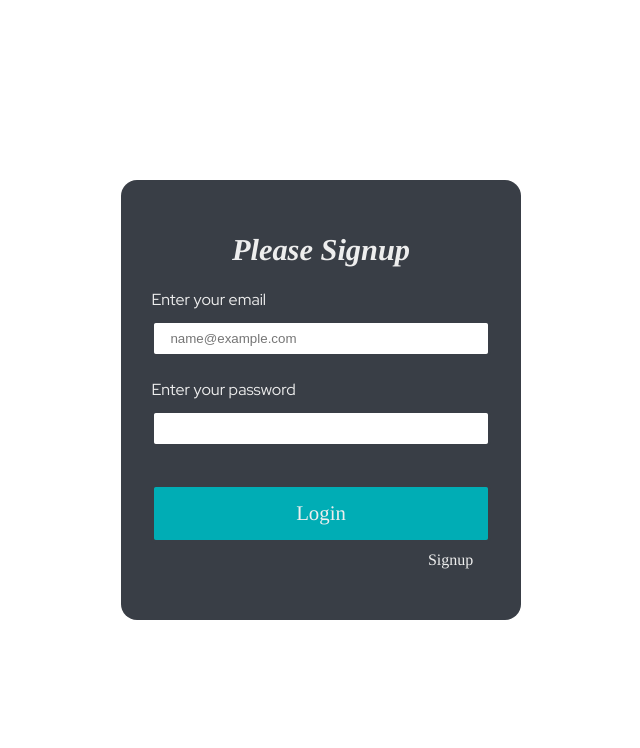
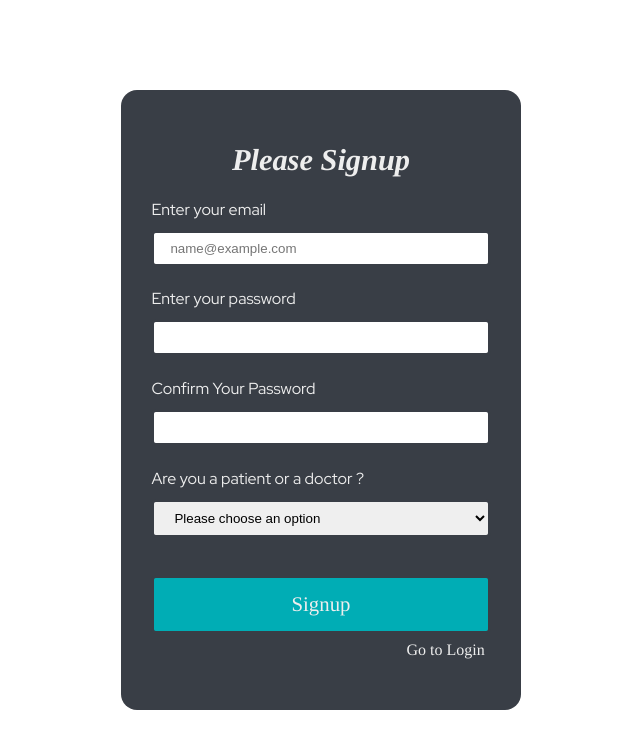
Before and after one commit to alimohamedkh/retinal-image-classifier, a React (Vite) app in the folder xai-eye-scan-frontend/: page /signup in a window 1280 px wide. Shown: the top 748 px of the page, without its empty margins (319-959 px from the left). Built offline with nearby package versions, Linux system fonts and the light colour scheme.

Commit message:
Adding Backend Tester

```diff
--- a/xai-eye-scan-frontend/src/App.tsx
+++ b/xai-eye-scan-frontend/src/App.tsx
@@ -9,6 +9,7 @@ import Historypage from "./pages/Historypage";
 import LoginPage from "./pages/LoginPage";
 import Signuppage from "./pages/Signuppage";
 import { QueryClient, QueryClientProvider } from "@tanstack/react-query";
+import Krookypage from "./pages/Krookypage";
 
 const queryClient = new QueryClient({
   defaultOptions: {
@@ -32,6 +33,7 @@ function App() {
           >
             <Route index element={<Navigate replace to="home" />} />
             <Route path="home" element={<Homepage />} />
+            <Route path="krooky" element={<Krookypage />} />
             <Route path="history" element={<Historypage />} />
             <Route path="history/:patientId" element={<Historypage />} />
           </Route>
--- a/xai-eye-scan-frontend/src/features/auth/LoginForm.tsx
+++ b/xai-eye-scan-frontend/src/features/auth/LoginForm.tsx
@@ -3,8 +3,8 @@ import { Link } from "react-router-dom";
 import useLogin from "./useLogin";
 
 function LoginForm() {
-  const [email, setEmail] = useState<string>();
-  const [password, setPassword] = useState<string>();
+  const [email, setEmail] = useState<string>("");
+  const [password, setPassword] = useState<string>("");
   const { login, isLoading } = useLogin();
 
   function handleSubmit(e: React.FormEvent<HTMLFormElement>) {
--- a/xai-eye-scan-frontend/src/features/auth/SignupForm.tsx
+++ b/xai-eye-scan-frontend/src/features/auth/SignupForm.tsx
@@ -1,8 +1,32 @@
-import { Link } from "react-router-dom";
+import { useState } from "react";
+import { Link, useNavigate } from "react-router-dom";
+import { useSignup } from "./useSignup";
+import toast from "react-hot-toast";
 
 function SignupForm() {
+  const [email, setEmail] = useState<string>("");
+  const [password, setPassword] = useState<string>("");
+  const [confirmPassword, setConfirmPassword] = useState<string>("");
+  const [userType, setUserType] = useState<string>("");
+  const { signup, isLoading } = useSignup();
+  const navigate = useNavigate();
+
+  function handleSubmit(e: React.FormEvent<HTMLFormElement>) {
+    e.preventDefault();
+
+    if (password !== confirmPassword)
+      toast.error(
+        "The Password and the Password Confirm must have the same value"
+      );
+
+    signup(
+      { email, password, user_type: userType },
+      { onSuccess: () => navigate("/login") }
+    );
+  }
+
   return (
-    <form className="login__form">
+    <form onSubmit={handleSubmit} className="login__form">
       <div className="login__form--container">
         <label htmlFor="email" className="login__form--label">
           Enter your email
@@ -14,6 +38,8 @@ function SignupForm() {
           placeholder="name@example.com"
           className="login__form--input"
           required
+          value={email}
+          onChange={(e) => setEmail(e.target.value)}
         />
       </div>
 
@@ -28,15 +54,59 @@ function SignupForm() {
           placeholder=""
           className="login__form--input"
           required
+          value={password}
+          onChange={(e) => setPassword(e.target.value)}
         />
       </div>
 
+      <div className="login__form--container">
+        <label htmlFor="confirmPassword" className="login__form--label">
+          Confirm Your Password
+        </label>
+        <input
+          type="password"
+          name="confirmPassword"
+          id="confirmPassword"
+          placeholder=""
+          className="login__form--input"
+          required
+          value={confirmPassword}
+          onChange={(e) => setConfirmPassword(e.target.value)}
+        />
+      </div>
+
+      <div className="login__form--container">
+        <label htmlFor="confirmPassword" className="login__form--label">
+          Are you a patient or a doctor ?
+        </label>
+        <select
+          name="userType"
+          id="userType"
+          className="login__form--input"
+          required
+          value={userType}
+          onChange={(e) => setUserType(e.target.value)}
+        >
+          <option value="">Please choose an option</option>
+          <option value="Patient">Patient</option>
+          <option value="Doctor">Doctor</option>
+        </select>
+      </div>
+
       <div className="login__form--buttons">
-        <button type="submit" className="login__form--submit">
-          Login
+        <button
+          type="submit"
+          className="login__form--submit"
+          disabled={isLoading}
+        >
+          Signup
         </button>
-        <Link to="/signup" className="login__form--redirect">
-          Signup
+        <Link
+          to="/login"
+          className="login__form--redirect"
+          aria-disabled={isLoading}
+        >
+          Go to Login
         </Link>
       </div>
     </form>
--- a/xai-eye-scan-frontend/src/features/auth/useLogin.ts
+++ b/xai-eye-scan-frontend/src/features/auth/useLogin.ts
@@ -11,13 +11,14 @@ export default function useLogin() {
     mutationFn: loginApi,
     onSuccess: (userData) => {
       console.log("Logged In");
-      queryClient.setQueryData(["user"], userData.user);
+      queryClient.setQueryData(["user"], userData);
       navigate("/home", { replace: true });
     },
 
     onError: (err) => {
       console.log("Login Error: ", err);
       toast.error("Provided email or password are incorrect, please try again");
+      toast.error(err.message);
     },
   });
 
--- a/xai-eye-scan-frontend/src/features/auth/useSignup.ts
+++ b/xai-eye-scan-frontend/src/features/auth/useSignup.ts
@@ -7,9 +7,9 @@ export function useSignup() {
     mutationFn: signupApi,
     onSuccess: () =>
       toast.success(
-        "Account successfully created! Use the newly created account to login"
+        "Account successfully created! An email has been sent in order to verify your account"
       ),
-    onError: () => toast.error("Something went wrong, please try again"),
+    onError: (err) => toast.error(err.message),
   });
 
   return { signup, isLoading: isPending };
--- /dev/null
+++ b/xai-eye-scan-frontend/src/features/prediction/usePredict.ts
@@ -0,0 +1,10 @@
+import { useMutation } from "@tanstack/react-query";
+import { predict as predictApi } from "../../services/apiPrediction";
+
+export default function usePredict() {
+  const { mutate: predict, isPending } = useMutation({
+    mutationFn: predictApi,
+  });
+
+  return { predict, isLoading: isPending };
+}
--- a/xai-eye-scan-frontend/src/index.css
+++ b/xai-eye-scan-frontend/src/index.css
@@ -114,6 +114,7 @@ body {
   color: #eeeeee;
   margin-left: auto;
   font-size: 1rem;
+  margin-right: 5px;
 }
 
 .login__form--redirect:hover {
--- /dev/null
+++ b/xai-eye-scan-frontend/src/pages/Krookypage.tsx
@@ -0,0 +1,39 @@
+import { useState, type ChangeEvent, type FormEvent } from "react";
+import usePredict from "../features/prediction/usePredict";
+
+function Krookypage() {
+  const [file, setFile] = useState<File>();
+  const { predict } = usePredict();
+
+  const handleFileChange = (event: ChangeEvent<HTMLInputElement>) => {
+    // The selected files are in a FileList object.
+    // We take the first file from the list.
+    if (event.target.files) {
+      setFile(event.target.files[0]);
+    }
+  };
+
+  const handleSubmit = (event: FormEvent) => {
+    event.preventDefault(); // Prevent the default form submission behavior.
+
+    if (file) {
+      console.log("Selected file:", file);
+      predict({ file });
+      // Here you would typically upload the file to a server.
+      // For example: const formData = new FormData();
+      // formData.append("image", file);
+      // fetch("/api/predict", { method: "POST", body: formData });
+    } else {
+      console.log("No file selected.");
+    }
+  };
+
+  return (
+    <form onSubmit={handleSubmit}>
+      <input type="file" accept="image/*" onChange={handleFileChange} />
+      <button type="submit">predict</button>
+    </form>
+  );
+}
+
+export default Krookypage;
--- a/xai-eye-scan-frontend/src/services/apiAuth.ts
+++ b/xai-eye-scan-frontend/src/services/apiAuth.ts
@@ -17,7 +17,10 @@ export async function signup({
     },
   });
 
-  if (error) throw new Error(error.message);
+  if (error) {
+    console.log(error);
+    throw new Error(error.message);
+  }
 
   return data;
 }
--- /dev/null
+++ b/xai-eye-scan-frontend/src/services/apiPrediction.ts
@@ -0,0 +1,50 @@
+import supabase from "./supabase";
+
+export async function predict({ file }: { file: File }) {
+  // 1. Get the current session from Supabase
+  const { data: sessionData, error: sessionError } =
+    await supabase.auth.getSession();
+
+  if (sessionError) {
+    console.error(sessionError.message);
+    throw new Error(sessionError.message);
+  }
+
+  if (!sessionData.session) {
+    throw new Error("User not authenticated. Please log in.");
+  }
+
+  // 2. Extract the JWT access token from the session
+  const accessToken = sessionData.session.access_token;
+
+  // 3. Use FormData to prepare the file for the request
+  const formData = new FormData();
+  formData.append("file", file); // 'file' is the key the server will use to find the file
+
+  try {
+    // 4. Send the POST request with the JWT and the file
+    const response = await fetch("http://localhost:3000/predict", {
+      // Adjusted URL
+      method: "POST",
+      headers: {
+        // Attach the JWT for authorization
+        Authorization: `Bearer ${accessToken}`,
+      },
+      // The body of the request is the FormData object
+      body: formData,
+    });
+
+    if (!response.ok) {
+      const errorBody = await response.text();
+      throw new Error(`Server responded with ${response.status}: ${errorBody}`);
+    }
+
+    // Assuming the server responds with JSON
+    const data = await response.json();
+    console.log("Prediction successful:", data);
+    return data;
+  } catch (error) {
+    console.error("Failed to send prediction request:", error);
+    throw error;
+  }
+}
```
